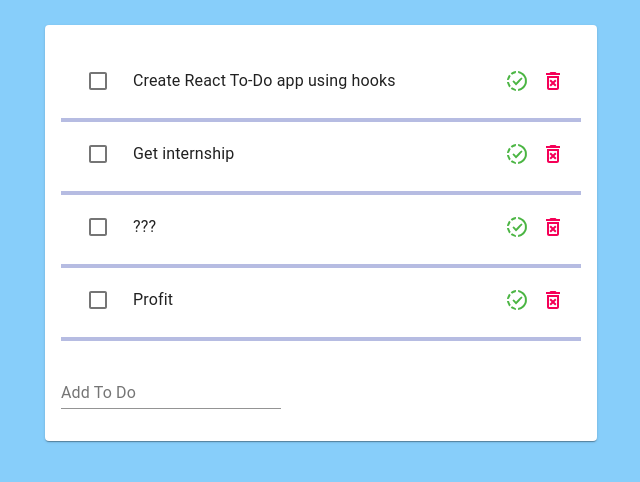
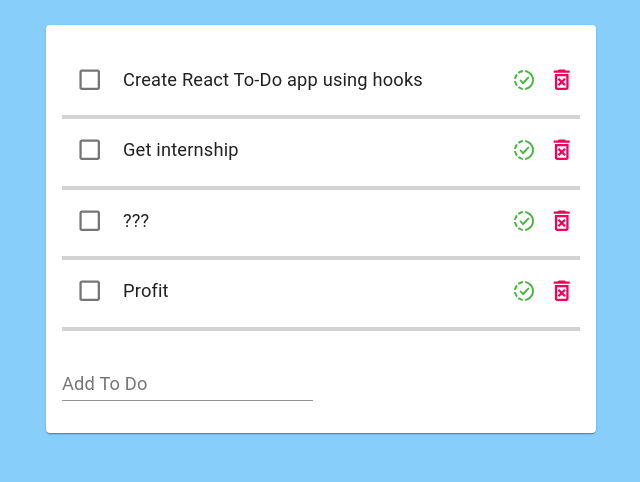
Before and after one commit to IED92/CRA-ToDoApp, a React (Create React App) app in the folder cra-to-do/: page / in a window 1280 px wide. Shown: the top 482 px of the page, without its empty margins (319-959 px from the left). Built offline with nearby package versions, Linux system fonts and the light colour scheme.

Commit message:
Changed Styling
Updated styling for the app

```diff
--- a/cra-to-do/src/App.js
+++ b/cra-to-do/src/App.js
@@ -1,23 +1,54 @@
 import React from "react";
 import { Container, Card, CardContent, List, ListItem, ListItemIcon, Checkbox, ListItemText, IconButton, TextField } from '@material-ui/core';
+import { makeStyles, createTheme, ThemeProvider } from '@material-ui/core/styles';
 import LinearProgress from '@material-ui/core/LinearProgress';
 import DeleteForeverOutlinedIcon from '@material-ui/icons/DeleteForeverOutlined';
 import { ReactComponent as WipIcon } from "./in-progress.svg";
 import './App.css';
 
+const theme = createTheme({
+  typography: {
+    fontSize: 16,
+  },
+});
+
+const useStyles = makeStyles((theme) => ({
+  root: {
+    background: "lightskyblue",
+    height: "100vh",
+    padding: "25px",
+    minWidth: "400px"
+  },
+  todoItem: {
+    padding: '5px',
+    marginBottom: '5px'
+  },
+  todoText: {
+    fontSize: 50
+  },
+  barBackground: {
+    backgroundColor: "lightgrey",
+  },
+  bar: {
+    backgroundColor: 'green'
+  }
+}));
+
 function Todo({ todo, index, completeTodo, removeTodo, inProgressTodo }) {
+  const classes = useStyles();
 
   return (
     <>
-      <ListItem className="todo-item">
+      <ListItem className={classes.todoItem}>
         <ListItemIcon>
           <Checkbox
+            style={{ color: todo.isCompleted ? "green" : "" }}
             checked={todo.isCompleted ? true : false}
             name="checkmark"
             onChange={() => completeTodo(index)}
           />
         </ListItemIcon>
-        <ListItemText
+        <ListItemText classes={{ root: classes.todoText }}
           style={{ textDecoration: todo.isCompleted ? "line-through" : "" }}
           primary={`${todo.text}`}
         />
@@ -28,9 +59,11 @@ function Todo({ todo, index, completeTodo, removeTodo, inProgressTodo }) {
           <DeleteForeverOutlinedIcon color="secondary" />
         </IconButton>
       </ListItem>
-      <LinearProgress variant="determinate" color="primary"
-        value={todo.isCompleted ? 100 : todo.inProgress ? 50 : 0}
-        style={{ width: "100%" }} />
+      <LinearProgress classes={{
+        colorPrimary: classes.barBackground,
+        bar: classes.bar,
+      }} variant="determinate"
+        value={todo.isCompleted ? 100 : todo.inProgress ? 50 : 0} />
     </>
   );
 };
@@ -59,7 +92,8 @@ function TodoForm({ addTodo }) {
   );
 }
 
-function App() {
+export default function App() {
+  const classes = useStyles();
   const [todos, setTodos] = React.useState([
     {
       text: "Create React To-Do app using hooks",
@@ -113,7 +147,8 @@ function App() {
 
 
   return (
-    <Container className="todo-app" maxWidth="sm">
+    <ThemeProvider theme={theme}>
+      <Container className={classes.root} maxWidth="sm">
         <Card className="todo-card">
           <CardContent>
             <List className="todo-list">
@@ -132,7 +167,6 @@ function App() {
           </CardContent>
         </Card>
       </Container>
+    </ThemeProvider>
   );
 }
-
-export default App;
```
Lines whose indentation alone changed are shown as unchanged.
